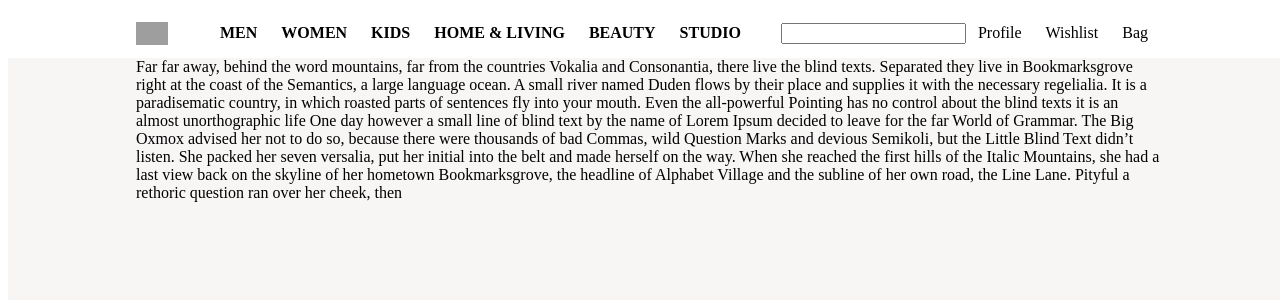
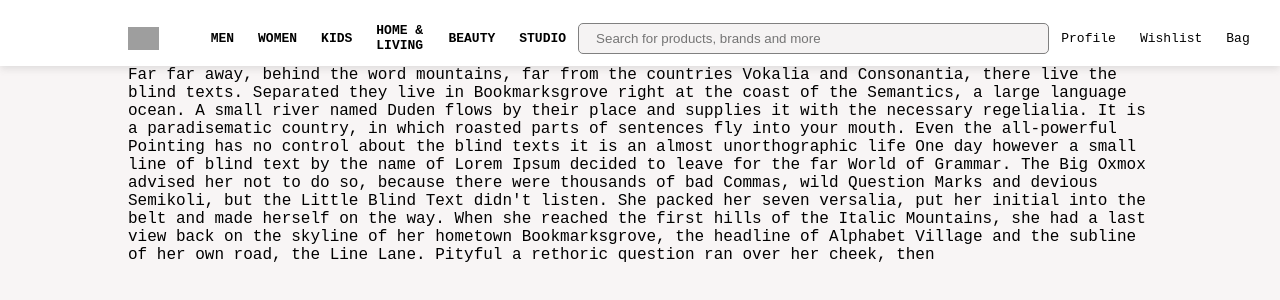
Before and after one commit to Mittesh-9/Myntra-clone, a plain HTML site: page index.html in a window 1280 px wide. Drawn offline with Linux system fonts and the light colour scheme; grey boxes are pictures that could not be loaded.

Commit message:
shadows done

```diff
--- a/index.html
+++ b/index.html
@@ -27,7 +27,7 @@
       </div>
       <div class="right flex items-center">
 
-        <input class="" type="text"/>
+        <input class="search" placeholder="Search for products, brands and more" class="desktop-searchBar" value="" data-reactid="904"/>
 
         <div class="profile mx-2">Profile</div>
         <div class="wishlist mx-2">Wishlist</div>
@@ -38,7 +38,7 @@
   </header>
 
   <section class="container section1">
-    Far far away, behind the word mountains, far from the countries Vokalia and Consonantia, there live the blind texts. Separated they live in Bookmarksgrove right at the coast of the Semantics, a large language ocean. A small river named Duden flows by their place and supplies it with the necessary regelialia. It is a paradisematic country, in which roasted parts of sentences fly into your mouth. Even the all-powerful Pointing has no control about the blind texts it is an almost unorthographic life One day however a small line of blind text by the name of Lorem Ipsum decided to leave for the far World of Grammar. The Big Oxmox advised her not to do so, because there were thousands of bad Commas, wild Question Marks and devious Semikoli, but the Little Blind Text didn’t listen. She packed her seven versalia, put her initial into the belt and made herself on the way. When she reached the first hills of the Italic Mountains, she had a last view back on the skyline of her hometown Bookmarksgrove, the headline of Alphabet Village and the subline of her own road, the Line Lane. Pityful a rethoric question ran over her cheek, then
+    Far far away, behind the word mountains, far from the countries Vokalia and Consonantia, there live the blind texts. Separated they live in Bookmarksgrove right at the coast of the Semantics, a large language ocean. A small river named Duden flows by their place and supplies it with the necessary regelialia. It is a paradisematic country, in which roasted parts of sentences fly into your mouth. Even the all-powerful Pointing has no control about the blind texts it is an almost unorthographic life One day however a small line of blind text by the name of Lorem Ipsum decided to leave for the far World of Grammar. The Big Oxmox advised her not to do so, because there were thousands of bad Commas, wild Question Marks and devious Semikoli, but the Little Blind Text didn't listen. She packed her seven versalia, put her initial into the belt and made herself on the way. When she reached the first hills of the Italic Mountains, she had a last view back on the skyline of her hometown Bookmarksgrove, the headline of Alphabet Village and the subline of her own road, the Line Lane. Pityful a rethoric question ran over her cheek, then
   </section>
 
   <script src="script.js"></script>
--- a/style.css
+++ b/style.css
@@ -1,12 +1,19 @@
+@import url('https://fonts.googleapis.com/css2?family=Roboto:wght@300&display=swap');
+
 html, body {
     height: 100%;
     width: 100%;
+    margin: 0;
+    padding: 0;
+    font-family: 'Roboto Mono', monospace;
 }
 
 header{
     position: sticky;
     top: 0;
     background: white;
+    height: 66px;
+    box-shadow: rgba(99, 99, 99, 0.2) 0px 2px 8px 0px;
 }
 
 .left img {
@@ -16,7 +23,11 @@ header{
 
 .container{
     padding: 0 10vw;
-    margin: auto;
+}
+
+nav{
+    font-size: 13px;
+    padding-top: 10px;
 }
 
 nav ul li{
@@ -28,3 +39,11 @@ nav ul li{
     background: #f8f5f5;
     height: 122vh;
 }
+
+.search{
+    width: 34vw;
+    padding: 7px 17px;
+    border: 0.5px solid grey;
+    background: #f5f3f3;
+    border-radius: 5px;
+}
```
